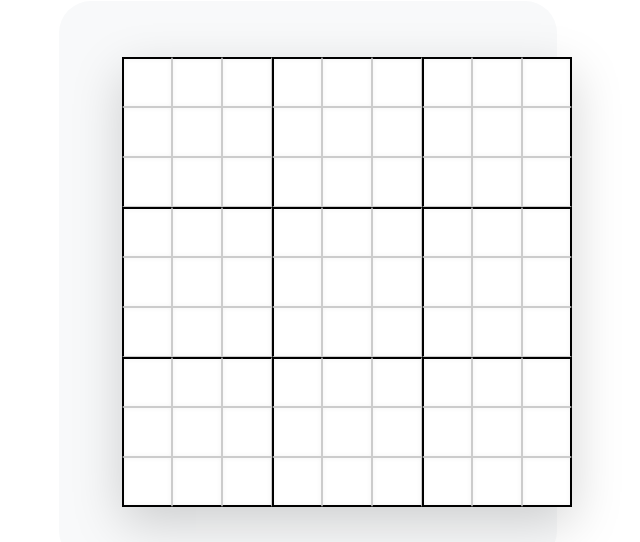
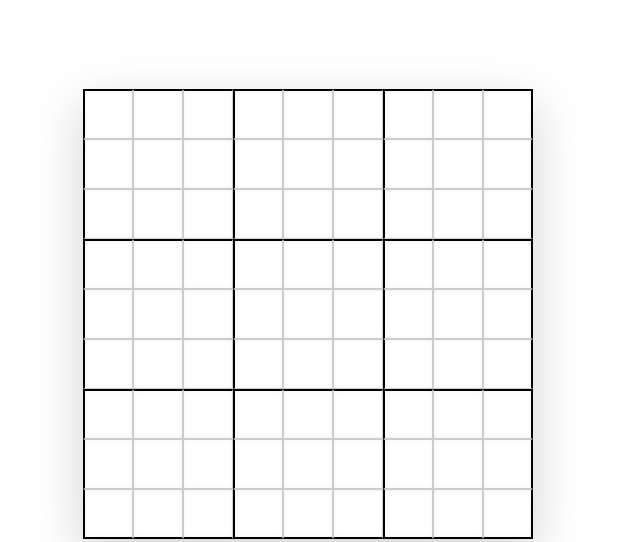
Before and after one commit to letStayFoolish/sudoku-solver-client, a website built with Vite: page index.html in a window 1280 px wide. Shown: the part 436-978 px from the top of the page, without its empty margins (332-972 px from the left). Built offline with nearby package versions, Linux system fonts and the light colour scheme; files whose address does not match are found by name.

Commit message:
add README documentation and update HTML structure

```diff
--- a/index.html
+++ b/index.html
@@ -31,8 +31,8 @@
     <button id="start-game" class="btn-primary">Start Game</button>
   </div>
 
-  <div class="row g-3 bg-light rounded-5 p-md-3">
-    <div class="col-10 offset-1 text-center">
+  <div class="row mt-5 container">
+    <div class="col-12 text-center">
       <div id="puzzle" class="text-center shadow-lg mx-auto mt-4">
       </div>
       <!--        <button id="btn-new-game" class="btn btn-primary mt-4 ms-1">New Game</button>-->
```
Also changed, not shown: README.md (added), public/screen-01.png (added).
